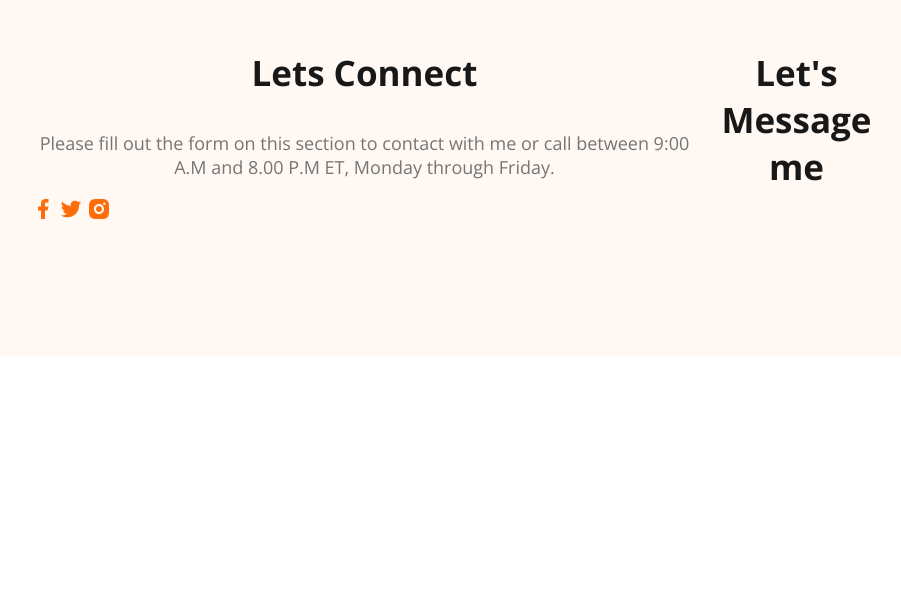
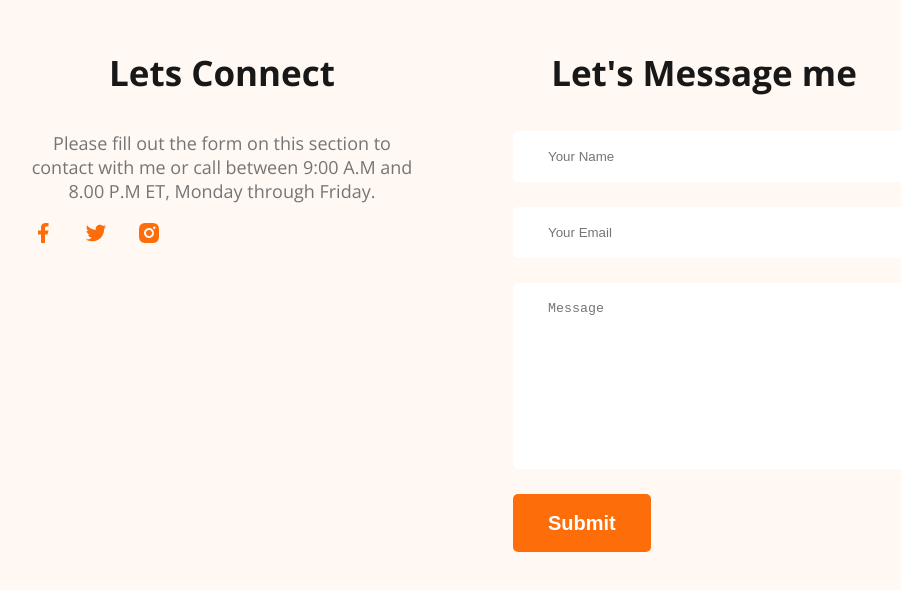
Before and after one commit to saadmakes/developerportfolio, a plain HTML site: page index.html in a window 1280 px wide. Shown: the part 3797-4387 px from the top of the page, without its empty margins (177-1078 px from the left). Before the commit the page ends 4161 px from the top, so only its background shows below. Drawn offline with nearby package versions, Linux system fonts and the light colour scheme.

Commit message:
added the footers

```diff
--- a/index.html
+++ b/index.html
@@ -156,6 +156,14 @@ to any of the 1500+ FontAwesome 5 free icons available. Aenean commodo ligula eg
         </div>
         <div class="footer-column">
             <h3 class="section-title">Let's Message me</h3>
+            <!-- form -->
+            <form action="" class="contact">
+                <input type="text" placeholder="Your Name">
+                <input type="email" name="" placeholder="Your Email" id="">
+                <textarea id="" cols="30" rows="10" placeholder="Message"></textarea>
+                <input type="submit" value="Submit" class="btn-primary">
+            </form>
+
         </div>
     </footer>
 
--- a/styles/portfolio.css
+++ b/styles/portfolio.css
@@ -176,11 +176,12 @@ main section {
     margin-bottom: 20px;
 }
 
-.resume-sub-title, .resume-item-description {
+.resume-sub-title,
+.resume-item-description {
     color: #757575;
 }
 
-hr{
+hr {
     margin: auto;
 }
 
@@ -193,6 +194,32 @@ hr{
 /* footer styles */
 footer {
     display: flex;
+    gap: 100px;
     background: #FFF8F3;
     padding: 130px 200px;
 }
+
+.footer-column {
+    width: 50%;
+}
+
+.social-links a {
+    margin-right: 25px;
+}
+
+.contact input[type="text"],
+input[type="email"],
+textarea {
+    display: block;
+    margin-bottom: 25px;
+    padding: 18px 35px;
+    color: #757575;
+    border-radius: 5px;
+    background: #FFF;
+    border: 0;
+    width: 100%;
+}
+
+textarea {
+    resize: none;
+}
```
